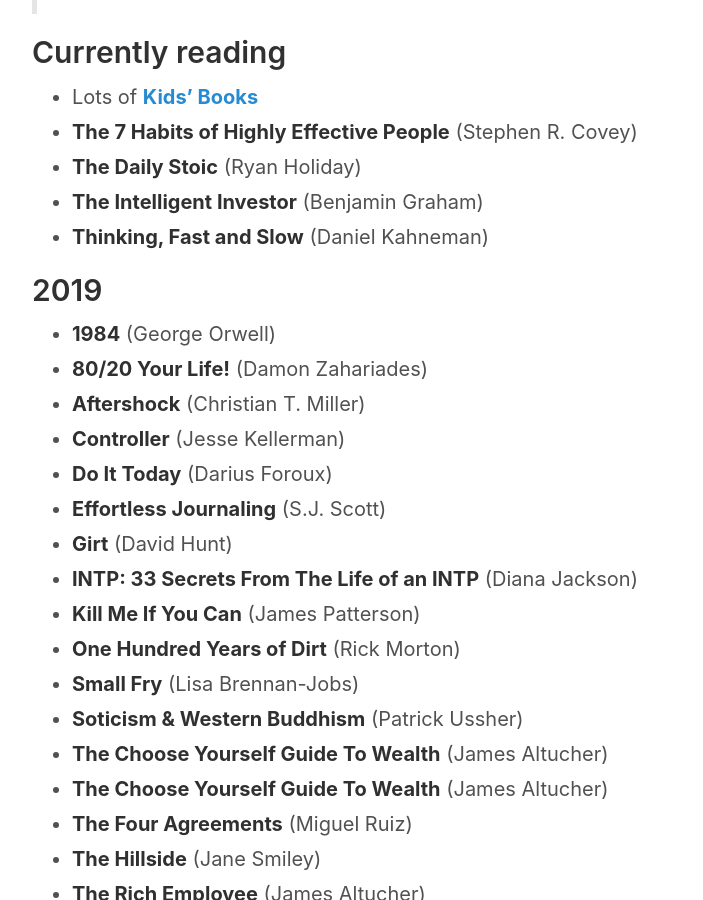
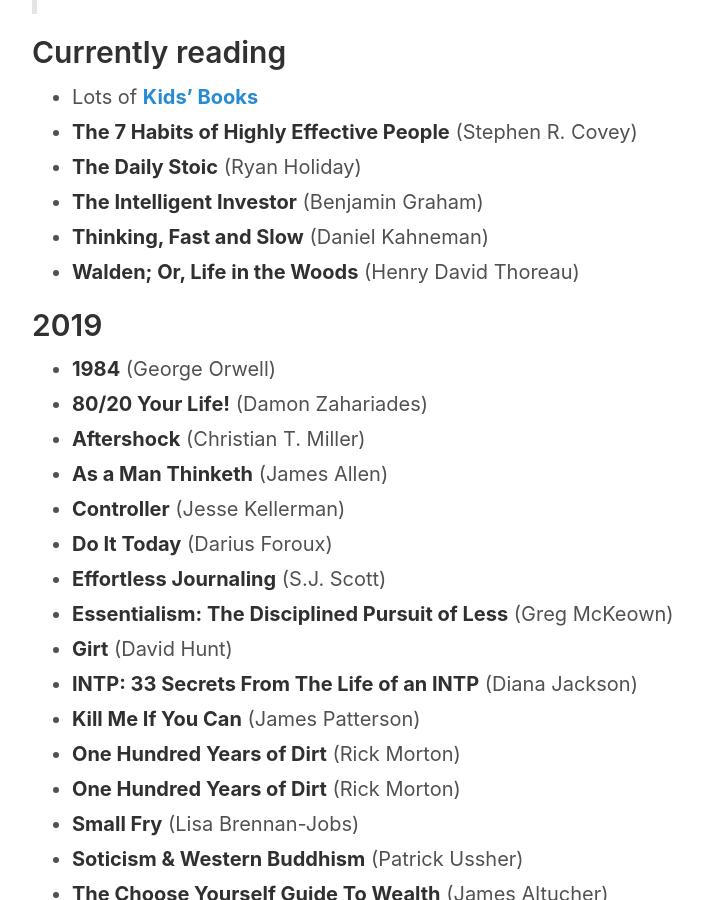
Before and after one commit to teejayen/teejayen.github.io, a Jekyll site: the page built from books.md, in a window 1280 px wide and 900 px high, scrolled down 313 px. Shown: the whole window, without its empty margins (258-961 px from the left). Built offline with Jekyll 4.4.1, drawn with Linux system fonts in a browser that asks for light colours.

Commit message:
updated book list

```diff
--- a/books.md
+++ b/books.md
@@ -20,18 +20,22 @@ sitemap:
 - **The Daily Stoic** (Ryan Holiday)
 - **The Intelligent Investor** (Benjamin Graham)
 - **Thinking, Fast and Slow** (Daniel Kahneman)
+- **Walden; Or, Life in the Woods** (Henry David Thoreau)
 
 ## 2019
 
 - **1984** (George Orwell)
 - **80/20 Your Life!** (Damon Zahariades)
 - **Aftershock** (Christian T. Miller)
+- **As a Man Thinketh** (James Allen)
 - **Controller** (Jesse Kellerman)
 - **Do  It Today** (Darius Foroux)
 - **Effortless Journaling** (S.J. Scott)
+- **Essentialism: The Disciplined Pursuit of Less** (Greg McKeown)
 - **Girt** (David Hunt)
 - **INTP: 33 Secrets From The Life of an INTP** (Diana Jackson)
 - **Kill Me If You Can** (James Patterson)
+- **One Hundred Years of Dirt** (Rick Morton)
 - **One Hundred Years of Dirt** (Rick Morton)
 - **Small Fry** (Lisa Brennan-Jobs)
 - **Soticism & Western Buddhism** (Patrick Ussher)
```
